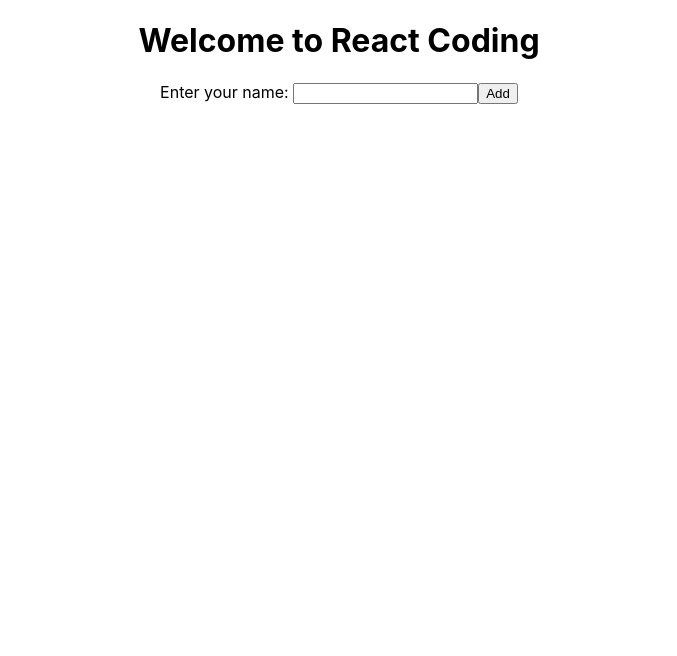
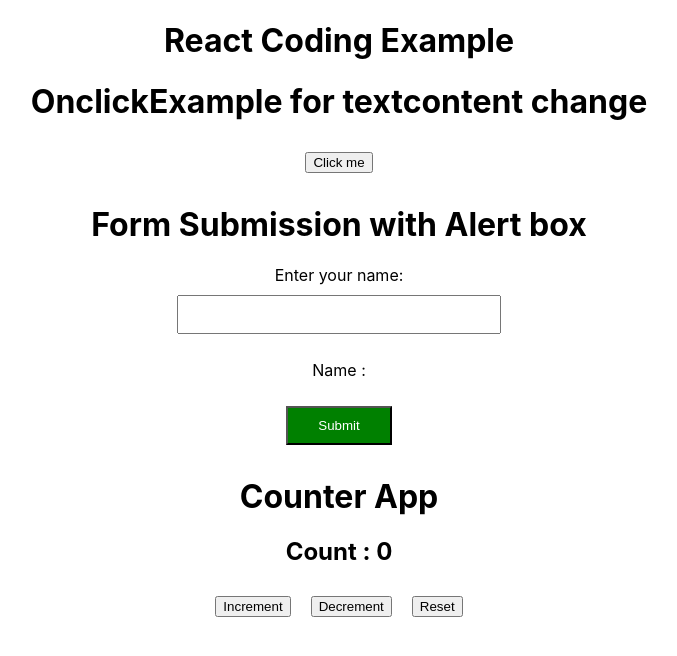
Before and after one commit to SubashiniShine/FrontEnd, a React (Create React App) app in the folder app1-react/: page / in a window 1280 px wide. Shown: the top 656 px of the page, without its empty margins (301-978 px from the left). Built offline with nearby package versions, Linux system fonts and the light colour scheme.

Commit message:
3 examples

```diff
--- a/app1-react/src/App.css
+++ b/app1-react/src/App.css
@@ -36,3 +36,7 @@
     transform: rotate(360deg);
   }
 }
+
+button {
+  margin: 10px;;
+}
--- a/app1-react/src/App.js
+++ b/app1-react/src/App.js
@@ -1,26 +1,14 @@
-import logo from './logo.svg';
 import './App.css';
-import FormDetails from "./Components/FormDetails"
-
+import OnclickExample from "./Components/FormDetails";
+import FormSubmission from "./Components/form-submission";
+import Counter from "./Components/Counter";
 function App() {
   return (
     <div className="App">
-      {/* <header className="App-header">
-        <img src={logo} className="App-logo" alt="logo" />
-        <p>
-          Edit <code>src/App.js</code> and save to reload.
-        </p>
-        <a
-          className="App-link"
-          href="https://reactjs.org"
-          target="_blank"
-          rel="noopener noreferrer"
-        >
-          Learn React
-        </a>/
-      </header> */}
-      <h1>Welcome to React Coding</h1>
-      <FormDetails/>
+      <h1>React Coding Example</h1>
+      <OnclickExample />
+      <FormSubmission />
+      <Counter />
     </div>
   );
 }
--- /dev/null
+++ b/app1-react/src/Components/Counter.js
@@ -0,0 +1,14 @@
+import { useState } from "react";
+
+const Counter = () => {
+    const [count, setCount] = useState(0);
+    return (
+        <div>
+            <h1>Counter App</h1>
+            <h2>Count : {count}</h2>
+            <button onClick={() => setCount(count + 1)}>Increment</button>
+            <button onClick={() => setCount(count - 1)}>Decrement </button>
+            <button onClick={() => setCount(0)}>Reset</button>
+        </div>)
+}
+export default Counter;
--- a/app1-react/src/Components/FormDetails.js
+++ b/app1-react/src/Components/FormDetails.js
@@ -1,13 +1,14 @@
 import React from "react";
 
-const FormDetails =()=>{
+const OnclickExample = () => {
+    const handleClick = (e) => {
+        e.target.textContent = "Button Clicked";
+    }
     return (
         <div>
-            <label>Enter your name: </label>
-            <input/>
-            <button>Add</button>
+            <h1>OnclickExample for textcontent change</h1>
+            <button onClick={(e) => handleClick(e)}>Click me</button>
         </div>
     )
 }
-
-export default FormDetails;
+export default OnclickExample;
--- /dev/null
+++ b/app1-react/src/Components/form-submission.js
@@ -0,0 +1,26 @@
+import { useState } from "react";
+
+const FormSubmission = () => {
+    const [name, setName] = useState("");
+    const handleSubmit = (e) => {
+        e.preventDefault();
+        alert(`The name you entered was: ${name}`)
+    }
+    return (
+        <div style={{ textAlign: "center", margin: "20px" }}>
+            <h1>Form Submission with Alert box</h1>
+            <form onSubmit={handleSubmit}>
+                <label htmlFor="Name">Enter your name:</label><br />
+                <input type="text"
+                    value={name}
+                    style={{ margin: "10px", padding: "10px", width: "300px" }}
+                    onChange={(e) => setName(e.target.value)}
+                />
+                <p>Name : {name}</p>
+                <button style={{ padding: "10px 30px", cursor: "pointer", color: "white", background: "green" }} type="submit">Submit</button>
+            </form>
+        </div>
+    )
+}
+
+export default FormSubmission;
```
Also changed, not shown: 1 other file (tests, documents, lock files or other folders).
